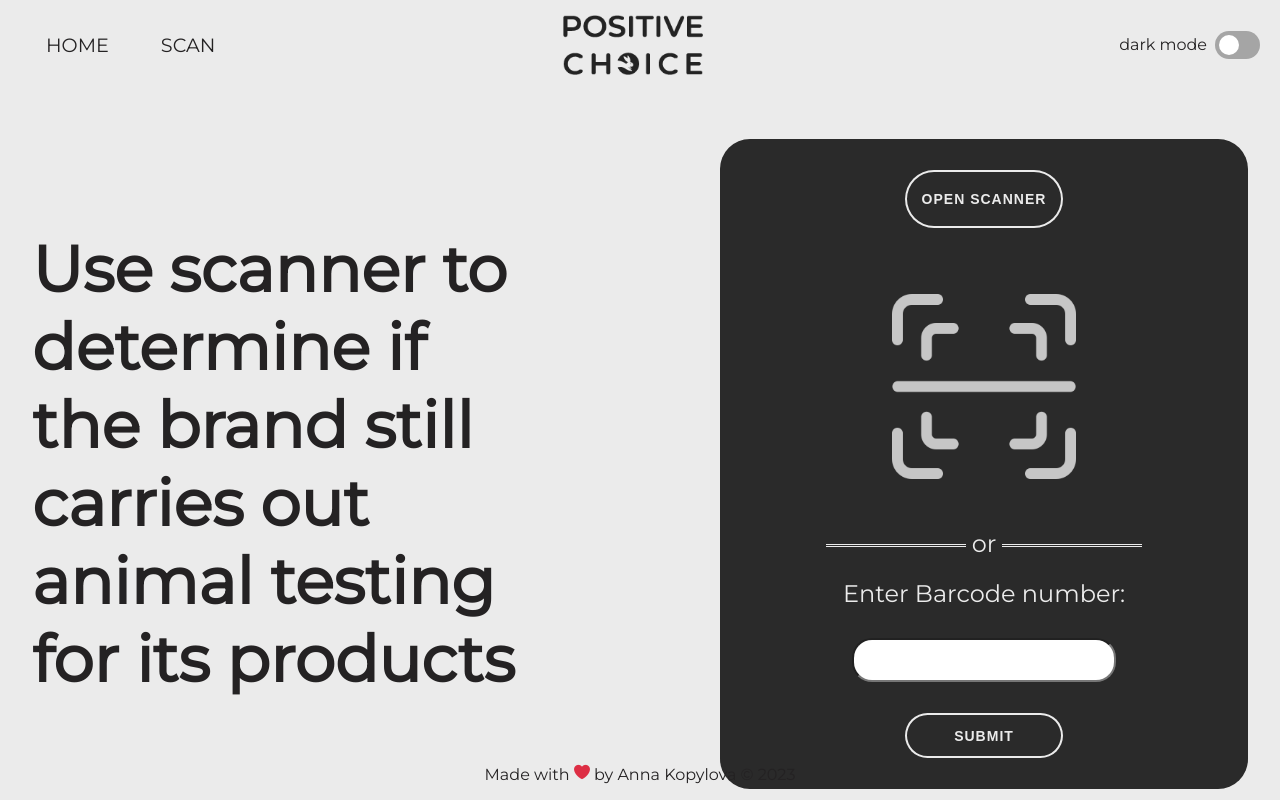
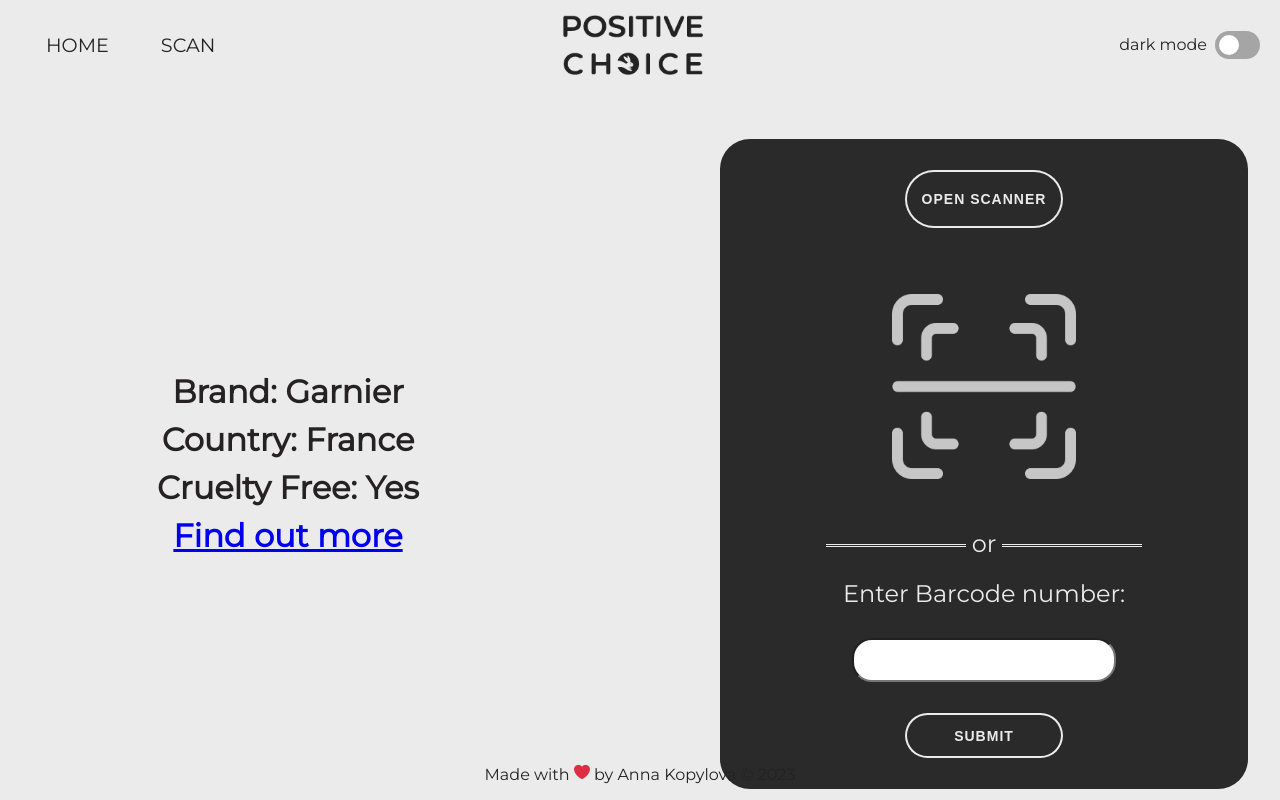
Before and after one commit to metisova/pawsitive_choice, a React app: page /scanning in a window 1280 px wide. Built offline with nearby package versions, Linux system fonts and the light colour scheme; what react-zxing would draw is missing.

Commit message:
devided Scanner page content to two components: Scanner and ScannerContainer

```diff
--- a/src/components/Scanner/index.jsx
+++ b/src/components/Scanner/index.jsx
@@ -1,14 +1,11 @@
 import React, { useState, useContext, useEffect } from 'react';
 import DB from '../../db.json';
-import { BarcodeScanner } from '../BarcodeScanner';
-import './style.css';
-import scannerIconWhite from '../../img/qr-code-scan-light.png';
-import scannerIconDark from '../../img/qr-code-scan.png';
 import { ThemeContext } from '../context';
+import { ScannerContainer } from '../ScannerContainer';
 
 export const Scanner = () => {
   const [barcode, setBarcode] = useState('');
-  const [brandTitle, setBrandTitle] = useState('');
+  const [brandTitle, setBrandTitle] = useState('Garnier');
   const [error, setError] = useState(null);
   const [scanner, setScanner] = useState(false);
 
@@ -58,8 +55,6 @@
     productFetch(barcode);
   };
 
-  const brand = DB[brandTitle];
-
   const openScanner = () => {
     setScanner(true);
   };
@@ -72,6 +67,8 @@
     setBarcode(result);
     closeScanner();
   };
+
+  const brand = DB[brandTitle];
 
   const darkMode = useContext(ThemeContext);
 
@@ -97,46 +94,16 @@
   }
 
   return (
-    <div>
-      <div className="scanner-container">
-        <div className="scanner-container-text">{text}</div>
-        <div className="scanner-container-inputs">
-          <button className="open-scanner" onClick={openScanner}>
-            Open Scanner
-          </button>
-          {scanner ? (
-            <div className="video-container">
-              <button onClick={closeScanner} className="close-video-button">
-                X
-              </button>
-              <div className="video-mid-container">
-                <BarcodeScanner paused={!scanner} handleResult={handleResult} />
-              </div>
-            </div>
-          ) : (
-            ''
-          )}
-          <img
-            className="scannerIcon"
-            src={darkMode ? scannerIconDark : scannerIconWhite}
-            alt="Scanner icon"
-          />
-          <hr />
-          <label className="input-label" htmlFor="barcodeInput">
-            Enter Barcode number:{' '}
-          </label>
-          <input
-            className="input"
-            type="text"
-            id="barcodeInput"
-            value={barcode}
-            onChange={handleBarcodeChange}
-          />
-          <button className="submit-button" onClick={handleButtonClick}>
-            Submit
-          </button>
-        </div>
-      </div>
-    </div>
+    <ScannerContainer
+      barcode={barcode}
+      handleBarcodeChange={handleBarcodeChange}
+      handleButtonClick={handleButtonClick}
+      openScanner={openScanner}
+      closeScanner={closeScanner}
+      scanner={scanner}
+      darkMode={darkMode}
+      text={text}
+      handleResult={handleResult}
+    />
   );
 };
--- /dev/null
+++ b/src/components/ScannerContainer/index.jsx
@@ -0,0 +1,61 @@
+import React from 'react';
+import { BarcodeScanner } from '../BarcodeScanner';
+import scannerIconWhite from '../../img/qr-code-scan-light.png';
+import scannerIconDark from '../../img/qr-code-scan.png';
+import './style.css';
+
+export const ScannerContainer = ({
+  barcode,
+  handleBarcodeChange,
+  handleButtonClick,
+  openScanner,
+  closeScanner,
+  scanner,
+  darkMode,
+  text,
+  handleResult,
+}) => {
+  return (
+    <div>
+      <div className="scanner-container">
+        <div className="scanner-container-text">{text}</div>
+        <div className="scanner-container-inputs">
+          <button className="open-scanner" onClick={openScanner}>
+            Open Scanner
+          </button>
+          {scanner ? (
+            <div className="video-container">
+              <button onClick={closeScanner} className="close-video-button">
+                x
+              </button>
+              <div className="video-mid-container">
+                <BarcodeScanner paused={!scanner} handleResult={handleResult} />
+              </div>
+            </div>
+          ) : (
+            ''
+          )}
+          <img
+            className="scannerIcon"
+            src={darkMode ? scannerIconDark : scannerIconWhite}
+            alt="Scanner icon"
+          />
+          <hr />
+          <label className="input-label" htmlFor="barcodeInput">
+            Enter Barcode number:{' '}
+          </label>
+          <input
+            className="input"
+            type="text"
+            id="barcodeInput"
+            value={barcode}
+            onChange={handleBarcodeChange}
+          />
+          <button className="submit-button" onClick={handleButtonClick}>
+            Submit
+          </button>
+        </div>
+      </div>
+    </div>
+  );
+};
--- a/src/components/Scanner/style.css
+++ b/src/components/ScannerContainer/style.css
@@ -143,7 +143,7 @@
 
   .scanner-container {
     flex-direction: column;
-    margin: 2rem auto 0;
+    margin: 1.2rem auto 0;
     gap: 1.5rem;
   }
 
```
